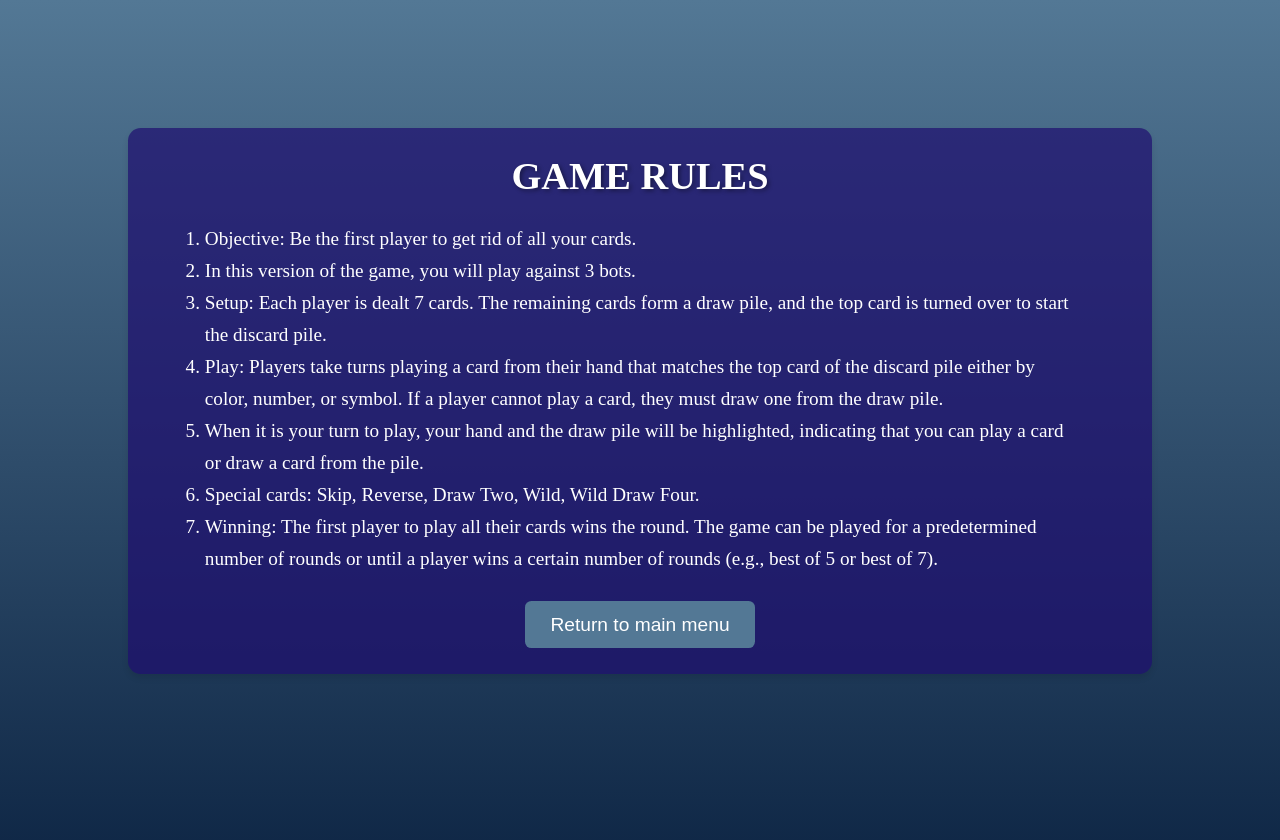
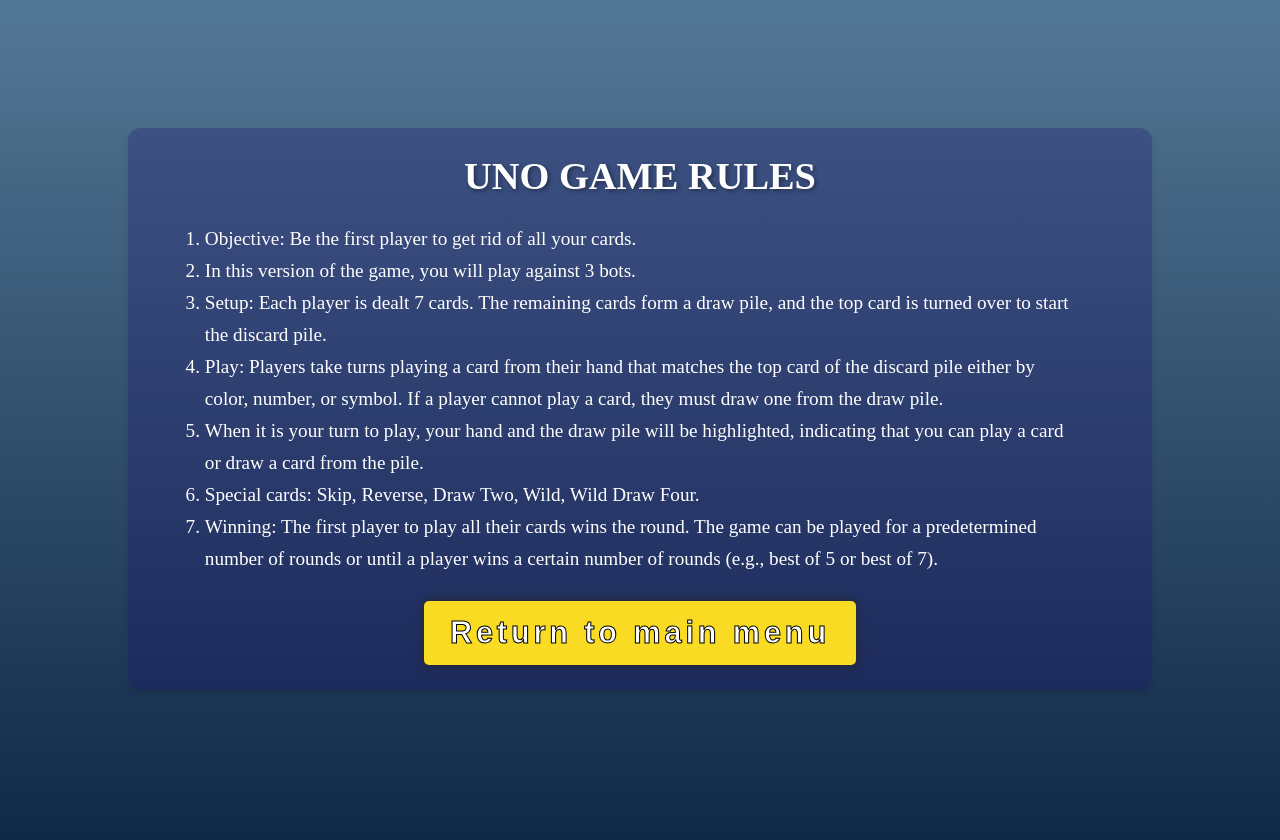
Before and after one commit to missevia/uno-game-react, a React (Create React App) app: page /rules in a window 1280 px wide. Shown: the top 840 px of the page. Built offline with nearby package versions, Linux system fonts and the light colour scheme.

Commit message:
created a separate button component

```diff
--- a/src/MainMenu.tsx
+++ b/src/MainMenu.tsx
@@ -3,6 +3,7 @@
 import { useNavigate } from 'react-router-dom';
 import styled from 'styled-components';
 import unoLogo from './assets/cards/uno-logo.png';
+import Button from './components/button';
 
 const MenuContainer = styled.div`
   display: flex;
@@ -23,30 +24,6 @@
 	padding-top: 12rem;
 	box-shadow: rgb(41, 39, 39) 0px 0px 10px;
 	border-radius: 6px;
-`;
-
-const StartGameButton = styled.button`
-  background-color: #F8DB22;
-  border: none;
-  border-radius: 5px;
-  letter-spacing: 0.3rem;
-  box-shadow: rgb(41, 39, 39) 0px 0px 10px;
-  font-weight: 800;
-  font-size: 2.4rem;
-  padding: 1rem 2rem;
-  height: 5rem;
-  transition: all 0.3s ease-in-out;
-  cursor: pointer;
-  &:hover {
-    transform: scale(1.05); /* Increase size of button by 5% */
-    box-shadow: 0px 0px 20px 5px rgba(0, 0, 0, 0.2); /* Add a more dramatic box-shadow */
-  }
-  span {
-	color: white;
-	-webkit-text-stroke: 1px black; /* for Safari/WebKit-based browsers */
-     /* text-stroke: 2px black;  */
-	/* Add transition effect for hover state */
-  }
 `;
 
 const UnoLogo = styled.img`
@@ -80,9 +57,7 @@
 		<MenuContainer>
 			<Menu>
 				<UnoLogo src={unoLogo} alt='uno-logo' />
-				<StartGameButton onClick={startGame}>
-					<span>Start Game</span>
-				</StartGameButton>
+				<Button onClick={startGame} text={'Start game'} />
 				<GameRulesText onClick={goToRules}>Click here to read game rules</GameRulesText>
 			</Menu>
 		</MenuContainer>
--- a/src/Rules.tsx
+++ b/src/Rules.tsx
@@ -1,6 +1,7 @@
 import React from 'react';
 import { useNavigate } from 'react-router-dom';
 import styled from 'styled-components';
+import Button from './components/button';
 
 const RulesContainer = styled.div`
   display: flex;
@@ -8,7 +9,7 @@
   align-items: center;
   padding: 2rem 6rem;
   margin: 10rem;
-  background-color: rgba(30, 14, 111, 0.7);
+  background-color: rgba(30, 14, 111, 0.275);
   border-radius: 1rem;
   box-shadow: 0 4px 6px rgba(0, 0, 0, 0.1);
 `;
@@ -29,21 +30,6 @@
   text-shadow: 2px 2px 4px rgba(0, 0, 0, 0.4);
 `;
 
-const ReturnButton = styled.button`
-  font-size: 1.5rem;
-  color: #fff;
-  background-color: #537895;
-  border: none;
-  border-radius: 0.5rem;
-  padding: 1rem 2rem;
-  cursor: pointer;
-  transition: background-color 0.2s ease-in-out;
-
-  &:hover {
-    background-color: #09203f;
-  }
-`;
-
 const Rules = () => {
 	const navigate = useNavigate();
 
@@ -53,7 +39,7 @@
 
 	return (
 		<RulesContainer>
-			<Header>GAME RULES</Header>
+			<Header>UNO GAME RULES</Header>
 			<RuleList>
 				<li>Objective: Be the first player to get rid of all your cards.</li>
 				<li>In this version of the game, you will play against 3 bots.</li>
@@ -63,7 +49,7 @@
 				<li>Special cards: Skip, Reverse, Draw Two, Wild, Wild Draw Four.</li>
 				<li>Winning: The first player to play all their cards wins the round. The game can be played for a predetermined number of rounds or until a player wins a certain number of rounds (e.g., best of 5 or best of 7).</li>
 			</RuleList>
-			<ReturnButton onClick={handleClick}>Return to main menu</ReturnButton>
+			<Button onClick={handleClick} text='Return to main menu'/>
 		</RulesContainer>
 	);
 };
--- a/src/components/Modal/Modal.tsx
+++ b/src/components/Modal/Modal.tsx
@@ -2,6 +2,7 @@
 import { motion } from 'framer-motion';
 import styled from 'styled-components';
 import Backdrop from './Backdrop';
+import Button from '../button';
 
 const ModalStyled = styled.div`
     width: clamp(50%, 700px, 90%);
@@ -84,8 +85,8 @@
 			>
 				<p>{text}</p>
 				<div className='button-container'>
-					<button onClick={startNewGame}>New game</button>
-					<button onClick={goToMainMenu}>Main menu</button>
+					<Button onClick={startNewGame} text='New game' />
+					<Button onClick={goToMainMenu} text='Main menu' />
 				</div>
 			</ModalStyled>
 		</Backdrop>
--- a/src/components/Modal/ModalRender.tsx
+++ b/src/components/Modal/ModalRender.tsx
@@ -9,10 +9,12 @@
 }
 
 const ModalRender: React.FC<ModalRenderProps> = ({ startNewGame, goToMainMenu, winner }) => {
+
+	const winMessage = winner === 0 ? 'You won! :)' : 'You lost! :(';
 	return (
 		<>
 			<AnimatePresence initial={true} mode="wait">
-				<Modal startNewGame={startNewGame} goToMainMenu={goToMainMenu} text={`Player number ${winner} won!!`} />
+				<Modal startNewGame={startNewGame} goToMainMenu={goToMainMenu} text={winMessage} />
 			</AnimatePresence>
 		</>
 	);
--- /dev/null
+++ b/src/components/button.tsx
@@ -0,0 +1,44 @@
+import React from 'react';
+import styled from 'styled-components';
+
+
+const StyledButton = styled.button`
+  background-color: #F8DB22;
+  border: none;
+  border-radius: 5px;
+  letter-spacing: 0.3rem;
+  box-shadow: rgb(41, 39, 39) 0px 0px 10px;
+  font-weight: 800;
+  font-size: 2.4rem;
+  padding: 1rem 2rem;
+  height: 5rem;
+  transition: all 0.3s ease-in-out;
+  cursor: pointer;
+  &:hover {
+    transform: scale(1.05); /* Increase size of button by 5% */
+    box-shadow: 0px 0px 20px 5px rgba(0, 0, 0, 0.2); /* Add a more dramatic box-shadow */
+  }
+  span {
+	color: white;
+	-webkit-text-stroke: 1px black; /* for Safari/WebKit-based browsers */
+     /* text-stroke: 2px black;  */
+	/* Add transition effect for hover state */
+  }
+`;
+
+interface ButtonProps {
+    text: string;
+    onClick?: () => void;
+}
+
+const Button: React.FC<ButtonProps>  = ({text, onClick}) => {
+	return (
+		<StyledButton onClick={onClick}>
+			<span>
+				{text}
+			</span>
+		</StyledButton>
+	);
+};
+
+export default Button;
```
